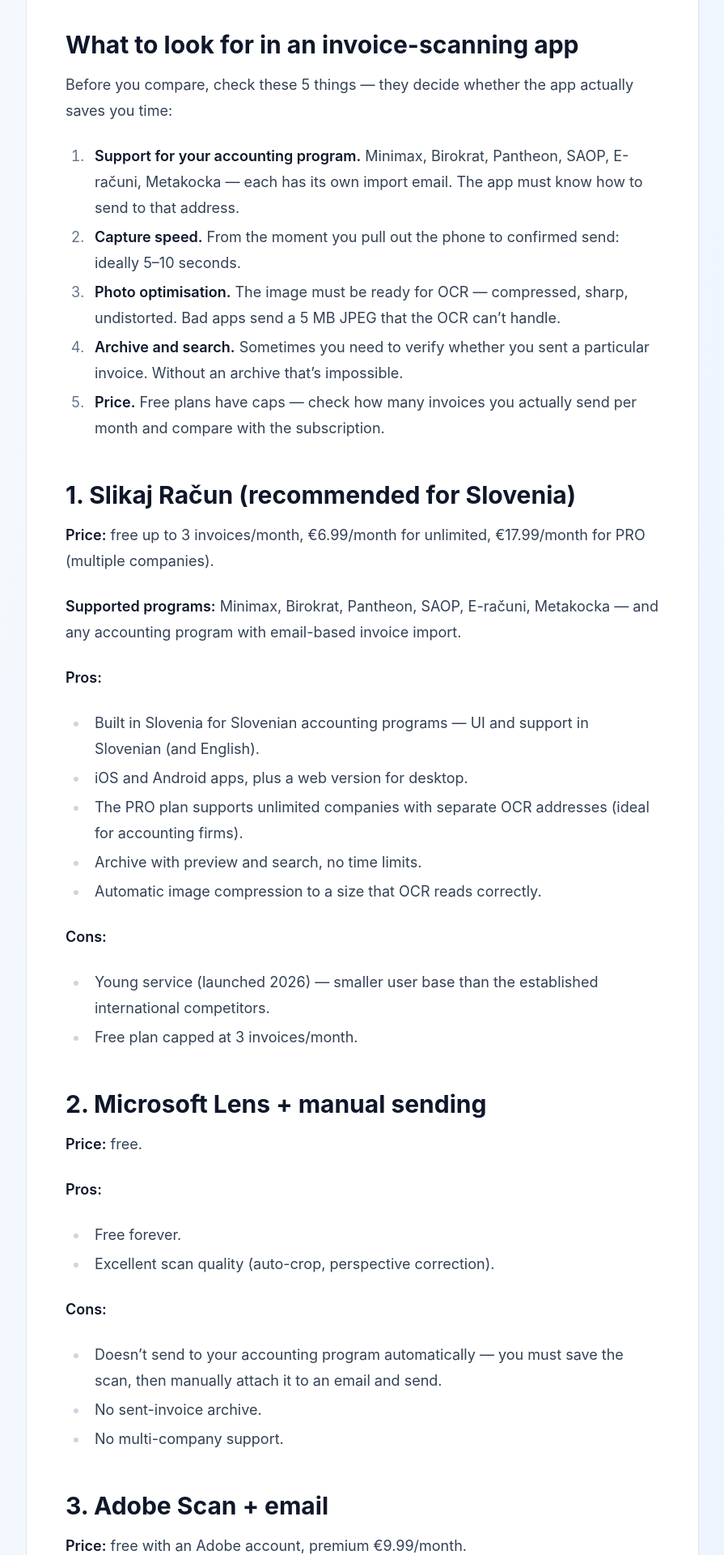
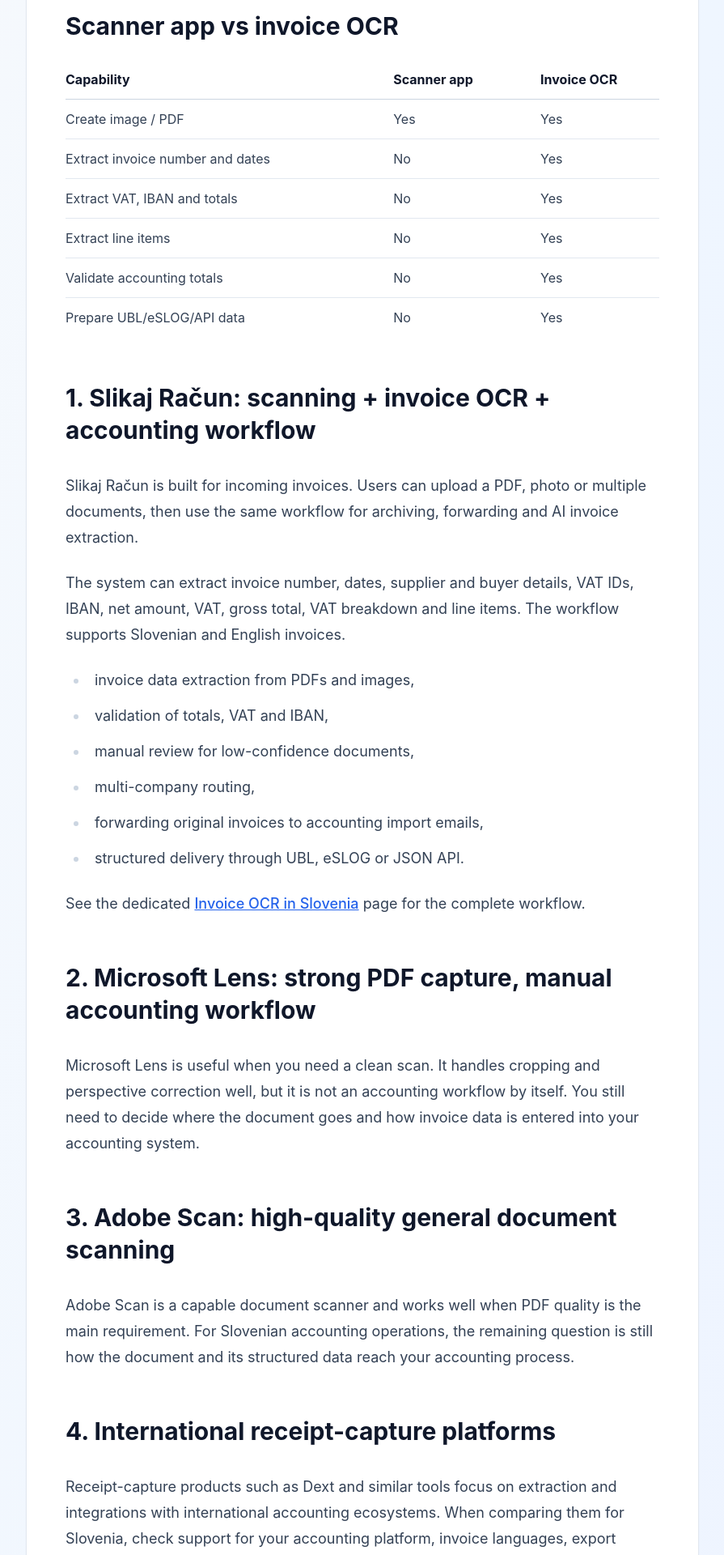
Before and after one commit to pako999/invoice-picture, a Next.js app: page /en/blog/best-invoice-scanner-apps-slovenia in a window 1280 px wide. Shown: the part 880-2800 px from the top of the page at 81% size, without its empty margins (192-1087 px from the left). Built offline with nearby package versions, Linux system fonts and the light colour scheme; no server answers.

Commit message:
SEO: refresh English scanner article for invoice OCR CTR

```diff
--- a/app/en/blog/best-invoice-scanner-apps-slovenia/page.tsx
+++ b/app/en/blog/best-invoice-scanner-apps-slovenia/page.tsx
@@ -13,6 +13,13 @@
   altPaths: { sl: `/blog/${post.slug}`, en: `/en/blog/${post.slugEn}` },
 });
 
+const faq = [
+  ["What should I look for in an invoice scanner app?", "It depends on the goal. If you only need a clean PDF, a scanner app is enough. If you want accounting automation, look for invoice OCR, field validation and a reliable way to send data into your accounting workflow."],
+  ["Is invoice scanning the same as invoice OCR?", "No. Scanning creates an image or PDF. Invoice OCR extracts structured fields such as invoice number, supplier, VAT, IBAN, totals and line items."],
+  ["Does Slikaj Račun support Slovenian and English invoices?", "Yes. The OCR workflow is designed for Slovenian and English invoices and common international invoice terminology."],
+  ["Can OCR data be sent to accounting software?", "Yes. You can forward the original file to an import email or use approved structured data in UBL 2.1, eSLOG 2.0 or JSON API workflows, depending on your configuration and plan."],
+];
+
 const articleJsonLd = {
   "@context": "https://schema.org",
   "@type": "Article",
@@ -20,209 +27,105 @@
   description: post.descriptionEn,
   image: post.coverImage,
   datePublished: post.publishedAt,
-  dateModified: post.publishedAt,
+  dateModified: "2026-09-17",
   inLanguage: "en",
   keywords: post.keywordEn,
   author: { "@type": "Organization", name: "Slikaj Račun" },
-  publisher: {
-    "@type": "Organization",
-    name: "Slikaj Račun",
-    logo: { "@type": "ImageObject", url: "https://www.posljiracun.si/logo-icon.svg" },
-  },
+  publisher: { "@type": "Organization", name: "Slikaj Račun", logo: { "@type": "ImageObject", url: "https://www.posljiracun.si/logo-icon.svg" } },
   mainEntityOfPage: `https://www.posljiracun.si/en/blog/${post.slugEn}`,
+};
+
+const faqJsonLd = {
+  "@context": "https://schema.org",
+  "@type": "FAQPage",
+  mainEntity: faq.map(([q, a]) => ({ "@type": "Question", name: q, acceptedAnswer: { "@type": "Answer", text: a } })),
 };
 
 export default function Page() {
   return (
-    <div className="bg-gradient-to-br from-slate-50 via-blue-50 to-indigo-50 min-h-screen">
-      <script type="application/ld+json"
-        dangerouslySetInnerHTML={{ __html: JSON.stringify(articleJsonLd) }} />
+    <div className="min-h-screen bg-gradient-to-br from-slate-50 via-blue-50 to-indigo-50">
+      <script type="application/ld+json" dangerouslySetInnerHTML={{ __html: JSON.stringify(articleJsonLd) }} />
+      <script type="application/ld+json" dangerouslySetInnerHTML={{ __html: JSON.stringify(faqJsonLd) }} />
+      <BlogCover post={{ ...post, title: post.titleEn, coverAlt: post.coverAltEn, readingMinutes: post.readingMinutesEn }} badge="Updated 2026" badgeClassName="bg-orange-500/90 text-white border-0 hover:bg-orange-500/90" />
 
-      <BlogCover
-        post={{ ...post, title: post.titleEn, coverAlt: post.coverAltEn, readingMinutes: post.readingMinutesEn }}
-        badge="Comparison"
-        badgeClassName="bg-orange-500/90 text-white border-0 hover:bg-orange-500/90"
-      />
+      <article className="mx-auto max-w-4xl px-4 py-12 sm:px-6 lg:px-8">
+        <Link href="/en/blog" className="mb-8 inline-block text-sm text-blue-600 hover:underline">← All articles</Link>
+        <div className="prose prose-slate prose-lg max-w-none rounded-2xl border border-slate-200 bg-white p-8 shadow-sm sm:p-12 prose-headings:font-bold prose-a:text-blue-600">
+          <p className="lead">When people search for an <strong>invoice scanner app in Slovenia</strong>, they may need one of two very different tools: a scanner that creates a clean PDF, or an <strong>invoice OCR</strong> workflow that extracts accounting data and prepares it for downstream processing.</p>
 
-      <article className="max-w-4xl mx-auto px-4 sm:px-6 lg:px-8 py-12">
-        <Link href="/en/blog" className="text-sm text-blue-600 hover:underline mb-8 inline-block">← All articles</Link>
+          <h2>Scanner app vs invoice OCR</h2>
+          <table>
+            <thead><tr><th>Capability</th><th>Scanner app</th><th>Invoice OCR</th></tr></thead>
+            <tbody>
+              <tr><td>Create image / PDF</td><td>Yes</td><td>Yes</td></tr>
+              <tr><td>Extract invoice number and dates</td><td>No</td><td>Yes</td></tr>
+              <tr><td>Extract VAT, IBAN and totals</td><td>No</td><td>Yes</td></tr>
+              <tr><td>Extract line items</td><td>No</td><td>Yes</td></tr>
+              <tr><td>Validate accounting totals</td><td>No</td><td>Yes</td></tr>
+              <tr><td>Prepare UBL/eSLOG/API data</td><td>No</td><td>Yes</td></tr>
+            </tbody>
+          </table>
 
-        <div className="bg-white rounded-2xl shadow-sm border border-slate-200 p-8 sm:p-12 prose prose-slate prose-lg max-w-none prose-headings:scroll-mt-20 prose-headings:font-bold prose-h2:text-3xl prose-h2:mt-12 prose-h2:mb-4 prose-h3:text-xl prose-h3:mt-8 prose-h3:mb-3 prose-a:text-blue-600 prose-a:no-underline hover:prose-a:underline prose-strong:text-slate-900 prose-code:bg-slate-100 prose-code:px-1.5 prose-code:py-0.5 prose-code:rounded prose-code:before:content-none prose-code:after:content-none prose-code:font-mono prose-code:text-sm prose-li:my-1 prose-ul:my-4 prose-ol:my-4">
-          <p className="lead">
-            Looking for a mobile app that scans paper invoices and forwards them automatically to your accounting software? In Slovenia there are several options — each with strengths and weaknesses. Here&rsquo;s an honest 2026 comparison of 6 apps including pricing, supported programs and when to pick which one.
-          </p>
+          <h2>1. Slikaj Račun: scanning + invoice OCR + accounting workflow</h2>
+          <p>Slikaj Račun is built for incoming invoices. Users can upload a PDF, photo or multiple documents, then use the same workflow for archiving, forwarding and AI invoice extraction.</p>
+          <p>The system can extract invoice number, dates, supplier and buyer details, VAT IDs, IBAN, net amount, VAT, gross total, VAT breakdown and line items. The workflow supports Slovenian and English invoices.</p>
+          <ul>
+            <li>invoice data extraction from PDFs and images,</li>
+            <li>validation of totals, VAT and IBAN,</li>
+            <li>manual review for low-confidence documents,</li>
+            <li>multi-company routing,</li>
+            <li>forwarding original invoices to accounting import emails,</li>
+            <li>structured delivery through UBL, eSLOG or JSON API.</li>
+          </ul>
+          <p>See the dedicated <Link href="/en/invoice-ocr-slovenia">Invoice OCR in Slovenia</Link> page for the complete workflow.</p>
 
-          <h2>What to look for in an invoice-scanning app</h2>
-          <p>Before you compare, check these 5 things — they decide whether the app actually saves you time:</p>
-          <ol>
-            <li><strong>Support for your accounting program.</strong> Minimax, Birokrat, Pantheon, SAOP, E-računi, Metakocka — each has its own import email. The app must know how to send to that address.</li>
-            <li><strong>Capture speed.</strong> From the moment you pull out the phone to confirmed send: ideally 5–10 seconds.</li>
-            <li><strong>Photo optimisation.</strong> The image must be ready for OCR — compressed, sharp, undistorted. Bad apps send a 5 MB JPEG that the OCR can&rsquo;t handle.</li>
-            <li><strong>Archive and search.</strong> Sometimes you need to verify whether you sent a particular invoice. Without an archive that&rsquo;s impossible.</li>
-            <li><strong>Price.</strong> Free plans have caps — check how many invoices you actually send per month and compare with the subscription.</li>
-          </ol>
+          <h2>2. Microsoft Lens: strong PDF capture, manual accounting workflow</h2>
+          <p>Microsoft Lens is useful when you need a clean scan. It handles cropping and perspective correction well, but it is not an accounting workflow by itself. You still need to decide where the document goes and how invoice data is entered into your accounting system.</p>
 
-          <h2>1. Slikaj Račun (recommended for Slovenia)</h2>
-          <p><strong>Price:</strong> free up to 3 invoices/month, €6.99/month for unlimited, €17.99/month for PRO (multiple companies).</p>
-          <p><strong>Supported programs:</strong> Minimax, Birokrat, Pantheon, SAOP, E-računi, Metakocka — and any accounting program with email-based invoice import.</p>
-          <p><strong>Pros:</strong></p>
+          <h2>3. Adobe Scan: high-quality general document scanning</h2>
+          <p>Adobe Scan is a capable document scanner and works well when PDF quality is the main requirement. For Slovenian accounting operations, the remaining question is still how the document and its structured data reach your accounting process.</p>
+
+          <h2>4. International receipt-capture platforms</h2>
+          <p>Receipt-capture products such as Dext and similar tools focus on extraction and integrations with international accounting ecosystems. When comparing them for Slovenia, check support for your accounting platform, invoice languages, export formats and multi-company workflows.</p>
+
+          <h2>5. Phone camera + email</h2>
+          <p>The simplest approach is taking a photo and emailing it manually. It can work for very small invoice volumes, but it does not solve structured extraction, validation, duplicate checks or reliable multi-company routing.</p>
+
+          <h2>Which option fits your use case?</h2>
           <ul>
-            <li>Built in Slovenia for Slovenian accounting programs — UI and support in Slovenian (and English).</li>
-            <li>iOS and Android apps, plus a web version for desktop.</li>
-            <li>The PRO plan supports unlimited companies with separate OCR addresses (ideal for accounting firms).</li>
-            <li>Archive with preview and search, no time limits.</li>
-            <li>Automatic image compression to a size that OCR reads correctly.</li>
-          </ul>
-          <p><strong>Cons:</strong></p>
-          <ul>
-            <li>Young service (launched 2026) — smaller user base than the established international competitors.</li>
-            <li>Free plan capped at 3 invoices/month.</li>
+            <li><strong>Need only a clean PDF:</strong> use a general scanner app.</li>
+            <li><strong>Need reusable invoice fields:</strong> use invoice OCR.</li>
+            <li><strong>Receive Slovenian and English invoices:</strong> verify both language workflows.</li>
+            <li><strong>Accounting firm with many clients:</strong> prioritise multi-company routing and bulk upload.</li>
+            <li><strong>Need automation:</strong> look for UBL, eSLOG or API delivery in addition to OCR.</li>
           </ul>
 
-          <h2>2. Microsoft Lens + manual sending</h2>
-          <p><strong>Price:</strong> free.</p>
-          <p><strong>Pros:</strong></p>
-          <ul>
-            <li>Free forever.</li>
-            <li>Excellent scan quality (auto-crop, perspective correction).</li>
-          </ul>
-          <p><strong>Cons:</strong></p>
-          <ul>
-            <li>Doesn&rsquo;t send to your accounting program automatically — you must save the scan, then manually attach it to an email and send.</li>
-            <li>No sent-invoice archive.</li>
-            <li>No multi-company support.</li>
-          </ul>
+          <h2>How the Slikaj Račun OCR workflow works</h2>
+          <ol>
+            <li>Upload an invoice PDF or image.</li>
+            <li>The system extracts and normalises invoice fields.</li>
+            <li>VAT, IBAN, totals and possible duplicates are checked.</li>
+            <li>Uncertain documents are moved to human review.</li>
+            <li>Approved invoices continue through the configured accounting workflow.</li>
+          </ol>
+          <p>For companies already using local accounting systems, see <Link href="/en/integrations">accounting integrations in Slovenia</Link>.</p>
 
-          <h2>3. Adobe Scan + email</h2>
-          <p><strong>Price:</strong> free with an Adobe account, premium €9.99/month.</p>
-          <p><strong>Pros:</strong></p>
-          <ul>
-            <li>Best PDF generator from photos on the market.</li>
-            <li>OCR included in the app (premium).</li>
-          </ul>
-          <p><strong>Cons:</strong></p>
-          <ul>
-            <li>Manual sending again — Adobe doesn&rsquo;t know which accounting program you use.</li>
-            <li>Optimised for office scanning, not quick on-the-go invoice photos.</li>
-            <li>Premium is expensive, free is capped.</li>
-          </ul>
+          <h2>Frequently asked questions</h2>
+          {faq.map(([q, a]) => <section key={q}><h3>{q}</h3><p>{a}</p></section>)}
 
-          <h2>4. Dext (international competitor)</h2>
-          <p><strong>Price:</strong> ~€24/month (Pro plan).</p>
-          <p><strong>Pros:</strong></p>
-          <ul>
-            <li>Own OCR engine in the app — independent of the accounting program.</li>
-            <li>Integrations with QuickBooks, Xero, Sage.</li>
-          </ul>
-          <p><strong>Cons:</strong></p>
-          <ul>
-            <li>No Slovenian UI or support.</li>
-            <li>Doesn&rsquo;t integrate with Minimax, Birokrat or Pantheon — built for foreign markets.</li>
-            <li>Price is roughly 3× Slikaj Račun.</li>
-          </ul>
-
-          <h2>5. ReceiptBank / Hubdoc</h2>
-          <p><strong>Price:</strong> Hubdoc is included with Xero subscriptions.</p>
-          <p><strong>Pros / cons:</strong> Mostly irrelevant for the Slovenian market — most users run Minimax / Birokrat / Pantheon, not Xero.</p>
-
-          <h2>6. Sending via your regular email client</h2>
-          <p><strong>Price:</strong> free.</p>
-          <p>Technically every phone can do this: photograph → open Mail / Gmail → attach photo → type the OCR address → send.</p>
-          <p><strong>Cons:</strong></p>
-          <ul>
-            <li>Each send takes 30–60 s (manual address typing!).</li>
-            <li>The image isn&rsquo;t compressed — OCR may reject it (too many MB).</li>
-            <li>No archive of sent invoices.</li>
-            <li>If you have multiple companies: change the address every time.</li>
-          </ul>
-
-          <h2>Comparison table</h2>
-          <div className="overflow-x-auto">
-            <table className="w-full text-sm not-prose mb-8 border-collapse">
-              <thead className="bg-slate-100">
-                <tr>
-                  <th className="text-left p-3 border border-slate-200">App</th>
-                  <th className="text-left p-3 border border-slate-200">Price / month</th>
-                  <th className="text-left p-3 border border-slate-200">Auto-send</th>
-                  <th className="text-left p-3 border border-slate-200">Multiple companies</th>
-                  <th className="text-left p-3 border border-slate-200">Slovenian programs</th>
-                </tr>
-              </thead>
-              <tbody>
-                <tr>
-                  <td className="p-3 border border-slate-200 font-semibold">Slikaj Račun</td>
-                  <td className="p-3 border border-slate-200">€0–17.99</td>
-                  <td className="p-3 border border-slate-200">✅</td>
-                  <td className="p-3 border border-slate-200">✅ (PRO)</td>
-                  <td className="p-3 border border-slate-200">✅ all</td>
-                </tr>
-                <tr className="bg-slate-50">
-                  <td className="p-3 border border-slate-200">Microsoft Lens</td>
-                  <td className="p-3 border border-slate-200">€0</td>
-                  <td className="p-3 border border-slate-200">❌ manual</td>
-                  <td className="p-3 border border-slate-200">❌</td>
-                  <td className="p-3 border border-slate-200">⚠️ manual</td>
-                </tr>
-                <tr>
-                  <td className="p-3 border border-slate-200">Adobe Scan</td>
-                  <td className="p-3 border border-slate-200">€0–9.99</td>
-                  <td className="p-3 border border-slate-200">❌ manual</td>
-                  <td className="p-3 border border-slate-200">❌</td>
-                  <td className="p-3 border border-slate-200">⚠️ manual</td>
-                </tr>
-                <tr className="bg-slate-50">
-                  <td className="p-3 border border-slate-200">Dext</td>
-                  <td className="p-3 border border-slate-200">~€24</td>
-                  <td className="p-3 border border-slate-200">✅</td>
-                  <td className="p-3 border border-slate-200">✅</td>
-                  <td className="p-3 border border-slate-200">❌</td>
-                </tr>
-                <tr>
-                  <td className="p-3 border border-slate-200">Hubdoc / ReceiptBank</td>
-                  <td className="p-3 border border-slate-200">~€12</td>
-                  <td className="p-3 border border-slate-200">✅</td>
-                  <td className="p-3 border border-slate-200">✅</td>
-                  <td className="p-3 border border-slate-200">❌</td>
-                </tr>
-                <tr className="bg-slate-50">
-                  <td className="p-3 border border-slate-200">Email client</td>
-                  <td className="p-3 border border-slate-200">€0</td>
-                  <td className="p-3 border border-slate-200">❌ manual</td>
-                  <td className="p-3 border border-slate-200">❌</td>
-                  <td className="p-3 border border-slate-200">⚠️ manual</td>
-                </tr>
-              </tbody>
-            </table>
+          <div className="not-prose mt-10 rounded-2xl bg-slate-950 p-7 text-white">
+            <h2 className="text-2xl font-black">Test OCR on a real invoice</h2>
+            <p className="mt-2 text-slate-300">Instead of comparing scanner apps only, upload an invoice and review which accounting fields can be extracted and validated.</p>
+            <Link href="/en/sign-up" className="mt-5 inline-flex rounded-xl bg-white px-5 py-3 font-bold text-slate-950">Try Slikaj Račun</Link>
           </div>
-
-          <h2>Which app should you pick?</h2>
-          <ul>
-            <li><strong>If you use Minimax, Birokrat, Pantheon or another Slovenian accounting program:</strong> Slikaj Račun. The only one purpose-built for it.</li>
-            <li><strong>If you send under 10 invoices per month and have no budget:</strong> Slikaj Račun&rsquo;s free plan (3/month) or Microsoft Lens + email.</li>
-            <li><strong>If you use Xero or QuickBooks:</strong> Hubdoc (bundled with Xero) or Dext.</li>
-            <li><strong>Accounting firm with multiple clients:</strong> Slikaj Račun PRO — separate OCR email per client, fast company switching.</li>
-          </ul>
-
-          <h2>Try a test send</h2>
-          <p>
-            The easiest way to see whether an app works with your accounting program — send the first invoice now. Slikaj Račun is free for the first 3 invoices. No credit card, no commitment.
-          </p>
-          <p>
-            <Link
-              href="/en/scan"
-              className="not-prose inline-flex items-center justify-center gap-2 bg-blue-600 hover:bg-blue-700 !text-white text-base h-12 px-6 rounded-xl font-semibold transition-colors no-underline"
-            >
-              📷 Start free
-            </Link>
-          </p>
         </div>
 
-        <aside className="mt-12 pt-8 border-t border-slate-200">
-          <h2 className="text-lg font-semibold mb-4">Related articles</h2>
+        <aside className="mt-12 border-t border-slate-200 pt-8">
+          <h2 className="mb-4 text-lg font-semibold">Related pages</h2>
           <ul className="space-y-2 text-sm">
-            <li><Link href="/en/blog/minimax-email-invoice-import" className="text-blue-600 hover:underline">Minimax email invoice import: complete 2026 guide →</Link></li>
-            <li><Link href="/en/blog/birokrat-ocr-invoice-import" className="text-blue-600 hover:underline">Birokrat OCR: how to set up email invoice import →</Link></li>
-            <li><Link href="/en/blog/pantheon-ebooks-ocr-guide" className="text-blue-600 hover:underline">Pantheon eBooks OCR: a guide to automatic invoice booking →</Link></li>
+            <li><Link href="/en/invoice-ocr-slovenia" className="text-blue-600 hover:underline">Invoice OCR in Slovenia →</Link></li>
+            <li><Link href="/en/integrations" className="text-blue-600 hover:underline">Accounting integrations →</Link></li>
+            <li><Link href="/en/blog/minimax-email-invoice-import" className="text-blue-600 hover:underline">Minimax OCR and email invoice import →</Link></li>
           </ul>
         </aside>
       </article>
```
